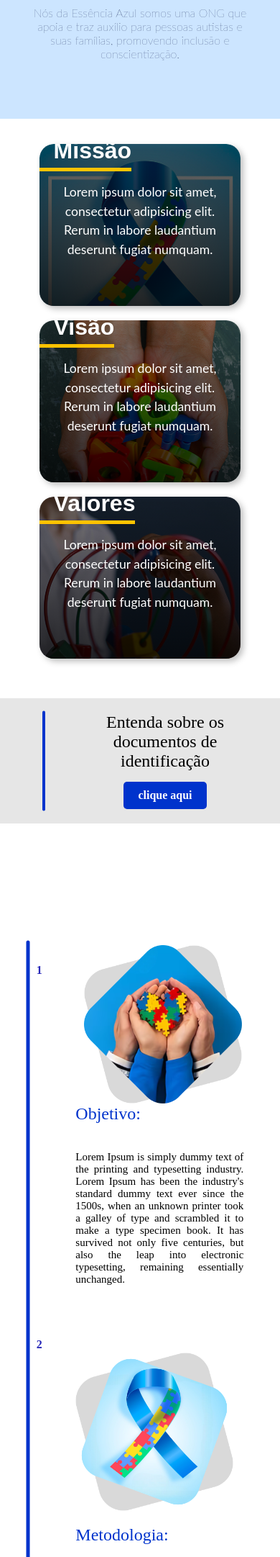
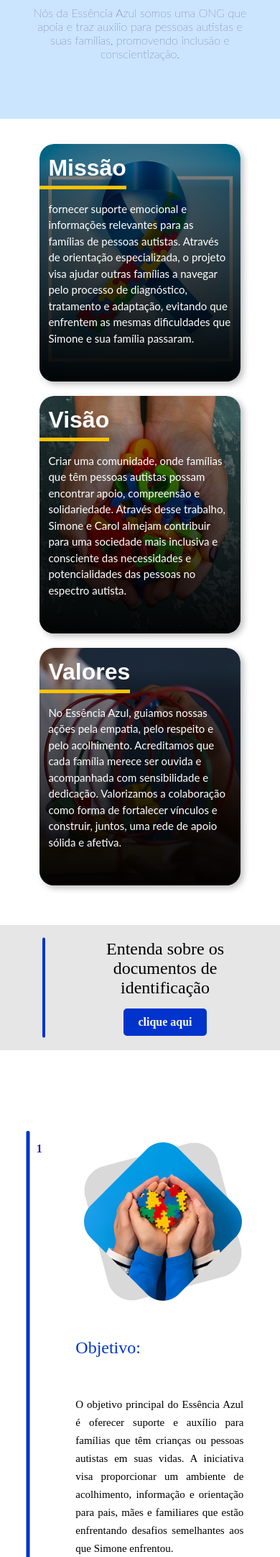
Before and after one commit to Ana-Livia-Lopes/Portal_essencia_azul, a PHP site: page /pages/index.html in a window 390 px wide. Shown: the part 185-2348 px from the top of the page at 72% size. Run offline with PHP 8.4, Linux system fonts and the light colour scheme.

Commit message:
melhora da responsividade cards, conteudo da missão, visão, valores, objetivo e suporte oferecido

```diff
--- a/assets/css/style.css
+++ b/assets/css/style.css
@@ -138,13 +138,15 @@ body {
   font-family: var(--font-title);
   color: white;
   line-height: 0.3;
+  margin-bottom: 40px;
 }
 
 .card__description {
   font-family: var(--font-text);
-  font-size: 1rem;
+  font-size: 15px;
   line-height: 1.5;
   color: white;
+  text-align: left;
 }
 
 .flow > * + * {
@@ -181,8 +183,8 @@ body {
   flex-direction: column;
   justify-content: space-between;
   align-self: flex-end;
-  height: 55%;
-  padding: 12% 1.25rem 1.875rem;
+  height: 75%;
+  padding: 0% 0.8rem 1.875rem;
   background: linear-gradient(
     180deg,
     hsla(0, 0%, 0%, 0) 0%,
@@ -232,7 +234,7 @@ body {
 
 @media (any-hover: hover) and (any-pointer: fine) {
   .card__content {
-    transform: translateY(62%);
+    transform: translateY(78%);
     transition: transform 200ms ease-out;
     transition-delay: 200ms;
   }
@@ -368,7 +370,7 @@ body {
 }
 .textObjmeto{
   position: absolute;
-  width: 34%;
+  width: 40.5%;
   font-size: 20px;
   text-align: justify;
 }
@@ -382,12 +384,13 @@ body {
   top: 15%;
 }
 .textObj{
-  left: 53%;
-  top: 25%;
+  left: 50%;
+  top: 21%;
+  line-height: 35px;
 }
 .titleObj{
-  left: 53%;
-  top: 18%;
+  left: 50%;
+  top: 14%;
 }
 .meto{
   left: 30%;
@@ -395,12 +398,17 @@ body {
   transform: translate(-50%, -50%);
 }
 .textMeto{
-  left: 53%;
-  top: 70%;
+  left: 50%;
+  top: 62%;
+  line-height: 30px;
 }
 .titleMeto{
-  left: 53%;
-  top: 63%;
+  left: 50%;
+  top: 55%;
+}
+.textMeto li{
+  margin-bottom: 15px;
+  list-style: none;
 }
 #linhaLateral{
   position: absolute;
@@ -588,7 +596,7 @@ body {
     }
     #entenda {
         font-size: 150%;
-        width: 48%;
+        width: 53%;
 
     }
     .linha {
@@ -609,7 +617,7 @@ body {
     .card {
         width: 90%;
         margin-bottom: 20px;
-        height: 225px;
+        height: 330px;
     }
 
     #secao6 {
@@ -617,32 +625,31 @@ body {
         text-align: center;
         padding: 20px;
         margin-top: 90px;
+        height: 180px;
     }
     .card__content {
-      height: 90%;
-
+      height: 83%;
     }
     .card__title {
       margin-bottom: 40px;
       font-size: 2rem;
     }
     .card__description {
-      font-size: 1.1rem;
+      font-size: 15px;
     }
     #secao3 {
       padding: 9% 10%;
     }
-
     .objmeto{
       width: 220px;
     }
     .obj{
       left: 30%;
-      top: 13%;
+      top: 8%;
     }
     .meto{
       left: 55%;
-      top: 65%;
+      top: 60%;
     }
     .textObjmeto{
       width: 60%;
@@ -653,29 +660,39 @@ body {
     }
     .textObj{
       left: 27%;
-      top: 35%;
+      top: 30%;
+      line-height: 25px;
     }
     .titleObj{
       left: 27%;
-      top: 30%;
+      top: 25%;
     }
     .textMeto{
       left: 27%;
-      top: 80%;
+      top: 75%;
+      line-height: 25px;
     }
     .titleMeto{
       left: 27%;
-      top: 75%;
+      top: 70%;
+    }
+    .textMeto li{
+      margin-bottom: 5px;
     }
     #linhaLateral{
       width: 5px;
+      height: 92%;
+      top: 53%;
     }
     #t2{
       left: 13%;
       top: 55%;
     }
+    #t1{
+      top: 8%;
+    }
     #secao5{
-      height: 1300px;
+      height: 1600px;
     }
     #menino{
       display: none;
--- a/pages/index.html
+++ b/pages/index.html
@@ -40,8 +40,13 @@
                 <div class="card__content--container | flow">
                     <h2 class="card__title">Missão</h2>
                     <p class="card__description">
-                        Lorem ipsum dolor sit amet, consectetur adipisicing elit. Rerum in
-                        labore laudantium deserunt fugiat numquam.
+                        fornecer suporte emocional e informações relevantes para as famílias
+                        de pessoas autistas. Através de orientação
+                        especializada, o projeto visa
+                        ajudar outras famílias a navegar pelo processo de
+                        diagnóstico, tratamento e adaptação, evitando que
+                        enfrentem as mesmas dificuldades que Simone e sua
+                        família passaram.
                     </p>
                 </div>
 
@@ -53,8 +58,12 @@
                 <div class="card__content--container | flow">
                     <h2 class="card__title">Visão</h2>
                     <p class="card__description">
-                        Lorem ipsum dolor sit amet, consectetur adipisicing elit. Rerum in
-                        labore laudantium deserunt fugiat numquam.
+                        Criar uma comunidade, onde famílias que têm
+                        pessoas autistas possam encontrar apoio,
+                        compreensão e solidariedade. Através desse trabalho,
+                        Simone e Carol almejam contribuir para uma sociedade
+                        mais inclusiva e consciente das necessidades e
+                        potencialidades das pessoas no espectro autista.
                     </p>
                 </div>
 
@@ -66,8 +75,12 @@
                 <div class="card__content--container | flow">
                     <h2 class="card__title">Valores</h2>
                     <p class="card__description">
-                        Lorem ipsum dolor sit amet, consectetur adipisicing elit. Rerum in
-                        labore laudantium deserunt fugiat numquam.
+                        No Essência Azul, guiamos nossas ações pela empatia,
+                        pelo respeito e pelo acolhimento. Acreditamos que
+                        cada família merece ser ouvida e acompanhada com
+                        sensibilidade e dedicação. Valorizamos a colaboração
+                        como forma de fortalecer vínculos e construir, juntos,
+                        uma rede de apoio sólida e afetiva.
                     </p>
                 </div>
 
@@ -80,7 +93,7 @@
         <div class="texto">
             <div class="linha"></div>
             <p id="entenda">Entenda sobre os documentos de identificação</p>
-            <a href="#" class="botao">clique aqui</a>
+            <a href="/pages/documentos" class="botao">clique aqui</a>
         </div>
         <div class="imagem">
             <img src="/img/sobreDocumentos.png">
@@ -95,20 +108,24 @@
         <img class="imgQuadrado obj objmeto" src="/img/objetivo.png">
         <p class="titleObjmeto titleObj">Objetivo:</p>
         <p class="textObjmeto textObj">
-            Lorem Ipsum is simply dummy text of the printing and typesetting industry. Lorem Ipsum has been the
-            industry's standard dummy text ever since the 1500s, when an unknown printer took a galley of type and
-            scrambled it to make a type specimen book. It has survived not only five centuries, but also the leap into
-            electronic typesetting, remaining essentially unchanged.
+            O objetivo principal do Essência Azul é oferecer
+            suporte e auxílio para famílias que têm crianças ou
+            pessoas autistas em suas vidas. A iniciativa visa
+            proporcionar um ambiente de acolhimento,
+            informação e orientação para pais, mães e familiares
+            que estão enfrentando desafios semelhantes aos que
+            Simone enfrentou.
         </p>
         <img class="quadrado meto objmeto" src="/img/retangulo.png">
         <img class="imgQuadrado meto objmeto" src="/img/metodologia.png">
-        <p class="titleObjmeto titleMeto">Metodologia:</p>
-        <p class="textObjmeto textMeto">
-            Lorem Ipsum is simply dummy text of the printing and typesetting industry. Lorem Ipsum has been the
-            industry's standard dummy text ever since the 1500s, when an unknown printer took a galley of type and
-            scrambled it to make a type specimen book. It has survived not only five centuries, but also the leap into
-            electronic typesetting, remaining essentially unchanged.
-        </p>
+        <p class="titleObjmeto titleMeto">Suporte oferecido:</p>
+        <ol class="textObjmeto textMeto">
+            <li>1. Orientação e acompanhamento no processo dediagnóstico.</li>
+            <li>2. Grupos de apoio para compartilhamento de experiências entre familiares.</li>
+            <li>3. Workshops e palestras informativas sobre autismo etemas relacionados.</li>
+            <li>4. Aconselhamento emocional para as famílias envolvidas.</li>
+            <li>5. Divulgação de recursos e serviços disponíveis para pessoas autistas</li>
+        </ol>
     </section>
     <!-- ajuda -->
     <section id="secao6">
```
